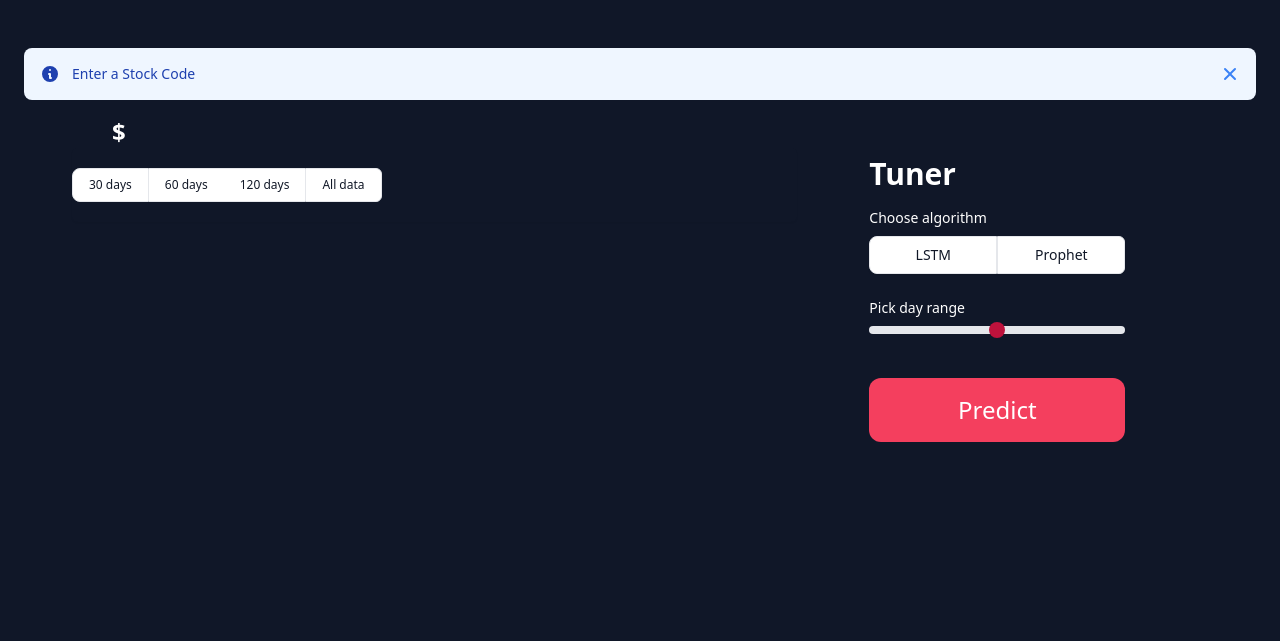
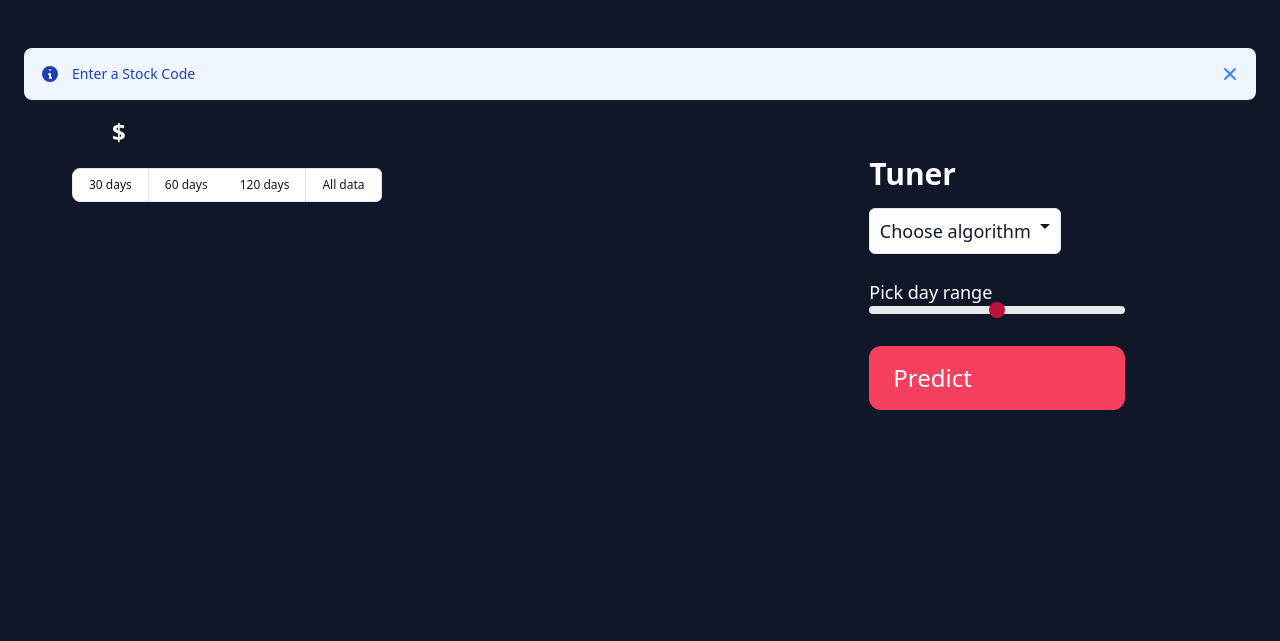
Before and after one commit to roughyy/Crypt, a Django app: page /detail/ in a window 1280 px wide. Shown: the part 84-725 px from the top of the page. Run offline with Django 4.2, Linux system fonts and the light colour scheme; a map, chart or similar area stays blank; style sheets or scripts are compiled from the project's sources.

Commit message:
last update query to long

```diff
--- a/core/templates/core/CustomPrediction.html
+++ b/core/templates/core/CustomPrediction.html
@@ -85,6 +85,7 @@
       var ctx = document.getElementById('myChart').getContext('2d');
       var dates_json = "{{ dates }}";
       var prices_json = "{{ prices }}";
+      var predictionId = "{{ predictionId }}"
       var dates = JSON.parse(dates_json.replace(/&quot;/g, '"'));
       var prices = JSON.parse(prices_json.replace(/&quot;/g, '"'));
       var minPrice = Math.min(...prices);
@@ -217,7 +218,7 @@
           var pricesString = prices.join(",");
 
           // Construct the new href value
-          var newHref = "{% url 'core:result' %}?dates=" + encodeURIComponent(dates_json) + "&prices=" + encodeURIComponent(prices_json) + "&algorithm=" + encodeURIComponent(selectedAlgorithm) + "&n_days=" + encodeURIComponent(selectedNDays);
+          var newHref = "{% url 'core:result' %}?dates=" + encodeURIComponent(dates_json) + "&prices=" + encodeURIComponent(prices_json) + "&algorithm=" + encodeURIComponent(selectedAlgorithm) + "&n_days=" + encodeURIComponent(selectedNDays) + "&predictionId="+encodeURIComponent(predictionId);
 
           // Update the href attribute
           predictButton.href = newHref;
--- a/core/templates/core/detail.html
+++ b/core/templates/core/detail.html
@@ -44,18 +44,30 @@
       <div class="w-4/12 mt-10">
         <div class="flex flex-col items-start ml-6">
           <h1 class="text-3xl text-white mb-4 font-bold">Tuner</h1>
-          <label class="mb-2 text-white text-sm text-left">Choose algorithm</label>
-          <div class="inline-flex rounded-md shadow-sm mb-6" role="group">
-            <button type="button" class="px-4 py-2 text-sm font-medium text-gray-900 bg-white border border-gray-200 rounded-l-lg hover:bg-gray-100 hover:text-blue-700 focus:z-10 focus:ring-2 focus:ring-blue-700 focus:text-blue-700 dark:bg-gray-700 dark:border-gray-600 dark:text-white dark:hover:text-white dark:hover:bg-gray-600 dark:focus:ring-blue-500 dark:focus:text-white w-32">
-              LSTM
-            </button>
-            <button type="button" class="px-4 py-2 text-sm font-medium text-gray-900 bg-white border border-gray-200 rounded-r-md hover:bg-gray-100 hover:text-blue-700 focus:z-10 focus:ring-2 focus:ring-blue-700 focus:text-blue-700 dark:bg-gray-700 dark:border-gray-600 dark:text-white dark:hover:text-white dark:hover:bg-gray-600 dark:focus:ring-blue-500 dark:focus:text-white w-32">
-              Prophet
+          <div class="relative inline-block">
+            <div>
+              <button type="button" class="inline-flex justify-center w-48 py-2 text-lg font-medium text-gray-900 bg-white border border-gray-200 rounded-md shadow-sm hover:bg-gray-100 focus:outline-none focus:ring-2 focus:ring-offset-2 focus:ring-blue-700" id="algorithm-dropdown">
+                Choose algorithm
+                <svg class="w-5 h-5 ml-1 -mr-1" xmlns="http://www.w3.org/2000/svg" viewBox="0 0 20 20" fill="currentColor">
+                  <path fill-rule="evenodd" d="M10 12l-5-5h10l-5 5z" clip-rule="evenodd" />
+                </svg>
               </button>
             </div>
-          <label for="default-range" class="block mb-2 text-sm font-medium  text-white text-left">Pick day range</label>
+            <ul class="absolute z-10 left-0 hidden mt-2 space-y-2 py-2 w-48 bg-white rounded-md shadow-lg" id="algorithm-dropdown-list">
+              <li><a href="#" class="block px-4 py-2 text-lg text-gray-700 hover:bg-gray-100 hover:text-blue-700" onclick="selectAlgorithm('Lstm')">LSTM</a></li>
+              <li><a href="#" class="block px-4 py-2 text-lg text-gray-700 hover:bg-gray-100 hover:text-blue-700" onclick="selectAlgorithm('Prophet')">Prophet</a></li>
+            </ul>
+          </div>
+          <label for="default-range" class="block mt-6 text-lg font-medium text-white">Pick day range</label>
           <input id="default-range" type="range" min="0" max="20" value="10" step="1" class="w-64 h-2 bg-gray-200 rounded-lg cursor-pointer appearance-none">
-          <span id="slider-value" class="text-white text-sm mt-1"></span>
+          <span id="slider-value" class="text-white text-lg mt-2"></span>
+          <a href="" class="py-4 px-6 mt-6 text-white text-2xl bg-rose-500 hover:bg-rose-900 rounded-xl w-64" id="predict-button">
+            Predict
+          </a>
+        </div>
+      </div>
+    </div>
+    {% endif %}
     <style>
       #default-range::-webkit-slider-thumb {
         -webkit-appearance: none;
@@ -73,20 +85,10 @@
         border: 0;
         border-radius: 50%;
         background-color: rgb(190 18 60);/* change this to rose-700 */
+
         cursor: pointer;
       }
     </style>
-          <button class="py-4 px-6 mt-10 text-white text-2xl bg-rose-500 hover:bg-rose-900 rounded-xl w-64">
-            Predict
-          </button>
-        </div>
-      </div>
-    </div>
-
-
-
-
-    {% endif %}
 
     <script src="https://cdn.jsdelivr.net/npm/chart.js"></script>
     <script src="https://code.jquery.com/jquery-3.6.0.min.js"></script>
@@ -185,22 +187,78 @@
               myChart.update();
           });
 
-        // var slider = document.getElementById("default-range");
-        // var output = document.getElementById("slider-value");
+            var slider = document.getElementById("default-range");
+            const dropdownButton = document.getElementById('algorithm-dropdown');
+            const dropdownList = document.getElementById('algorithm-dropdown-list');
+            const algorithmText = document.getElementById('algorithm-text');
+            const rangeInput = document.getElementById('default-range');
+            const output = document.getElementById('slider-value');
+            var algo = null;
+            var n_days = null;
+            var predictButton = document.getElementById('predict-button');
 
-        // output.innerHTML = slider.value;
+            dropdownButton.addEventListener('click', function () {
+              dropdownList.classList.toggle('hidden');
+            });
 
-        // slider.oninput = function() {
-        //   output.innerHTML = this.value;
-        // }
+            function selectAlgorithm(algorithm) {
+              dropdownButton.innerText = algorithm;
+              algo = algorithm;
+              dropdownList.classList.add('hidden');
 
-        // var sliderToggle = document.getElementById("slider-toggle");
-        // var sliderContainer = document.getElementById("slider-container");
+              if (algo === 'Lstm') {
+                rangeInput.setAttribute('max', '20');
+                rangeInput.setAttribute('value', '10');
+                output.innerHTML = rangeInput.value;
+              } else if (algo === 'Prophet') {
+                rangeInput.setAttribute('max', '120');
+                rangeInput.setAttribute('value', '60');
+                output.innerHTML = rangeInput.value;
+              }
+            }
 
-        // sliderToggle.addEventListener("click", function() {
-        //   sliderContainer.classList.toggle("hidden");
-        //   sliderToggle.innerText = sliderToggle.innerText === "Hide" ? "Show" : "Hide";
-        // });
+            predictButton.addEventListener('click', function() {
+              event.preventDefault(); // Prevent the default click behavior
+
+              // Get the selected algorithm value from the dropdown
+              var selectedAlgorithm = algo;
+
+              // Get the value from the slider
+              var selectedNDays = n_days;
+
+              var datesString = dates.join(",");
+              var pricesString = prices.join(",");
+
+              // Construct the new href value
+              var newHref = "{% url 'core:result' %}?dates=" + encodeURIComponent(dates_json) + "&prices=" + encodeURIComponent(prices_json) + "&algorithm=" + encodeURIComponent(selectedAlgorithm) + "&n_days=" + encodeURIComponent(selectedNDays);
+
+              // Update the href attribute
+              predictButton.href = newHref;
+
+              // Navigate to the new URL
+              window.location.href = newHref;
+            });
+
+            rangeInput.oninput = function() {
+              output.innerHTML = this.value;
+            };
+
+            output.innerHTML = slider.value;
+
+            slider.oninput = function() {
+              output.innerHTML = this.value;
+              n_days = this.value;
+              output.innerHTML = n_days;
+            }
+
+            var sliderToggle = document.getElementById("slider-toggle");
+            var sliderContainer = document.getElementById("slider-container");
+
+            sliderToggle.addEventListener("click", function() {
+              sliderContainer.classList.toggle("hidden");
+              sliderToggle.innerText = sliderToggle.innerText === "Hide" ? "Show" : "Hide";
+            });
+
     </script>
 
 
--- a/core/views.py
+++ b/core/views.py
@@ -7,8 +7,6 @@ from django.db import transaction
 from django.utils import timezone
 from django.http import HttpResponse
 
-
-import datetime
 
 # Create your views here.
 
@@ -105,6 +103,7 @@ def detail(request):
     from django.contrib import messages
     from .models import Cryptocurrencies, CoinCategory
     from datetime import datetime
+    import pandas as pd
 
     if request.method == "POST":
         symbol = request.POST["symbol"]
@@ -116,6 +115,9 @@ def detail(request):
 
             if lastUpdated == currentDate:
                 historical_data = coin.get_historicalData()
+                historical_data.index = pd.to_datetime(
+                    historical_data.index
+                )  # Convert index to DatetimeIndex
                 dates = list(historical_data.index.strftime("%Y-%m-%d"))
                 prices = list(historical_data["Close"])
                 coin_info = coin
@@ -234,7 +236,6 @@ def CustomPrediction(request, personal_prediction_id):
 
     if request.user.is_authenticated:
         personal_prediction = PersonalPrediction.objects.get(id=personal_prediction_id)
-        previous_url = request.META.get("HTTP_REFERER", "/")
 
         if personal_prediction.userId == request.user:
             data = personal_prediction.CSVFile
@@ -251,6 +252,7 @@ def CustomPrediction(request, personal_prediction_id):
                 "dates": json.dumps(dates),
                 "prices": json.dumps(prices),
                 "last_price": last_price,
+                "predictionId": personal_prediction_id,
             }
             return render(request, "core/CustomPrediction.html", context=context)
 
@@ -301,8 +303,6 @@ def result(request):
 
     # Assuming predicted_dates is a list of strings
     dates = [date.strftime("%Y-%m-%d") for date in dates]
-    predicted_dates = [date.strftime("%Y-%m-%d") for date in predicted_dates]
-    predicted_prices = ["{:.7f}".format(price) for price in predicted_prices]
 
     context = {
         "dates": json.dumps(dates),
@@ -384,6 +384,7 @@ def populateCryptocurrenciesData(request):
 def populateCryptocurrenciesHistoricalData(request):
     import yfinance as yf
     from .models import Cryptocurrencies
+    from datetime import datetime
 
     symbols = (
         "BTC-USD",
@@ -406,7 +407,7 @@ def populateCryptocurrenciesHistoricalData(request):
             )
             data_json = data.to_json(orient="records")
             Cryptocurrencies.objects.filter(symbol=symbol).update(
-                historicalData=data_json, updateDateTime=datetime.datetime.now()
+                historicalData=data_json, updateDateTime=datetime.now()
             )
             messages.info(request, "Crypto historical data has been populated")
 
```
Also changed, not shown: core/forecast.py (+8 -4 lines), db.sqlite3. Lines whose indentation alone changed are shown as unchanged.
